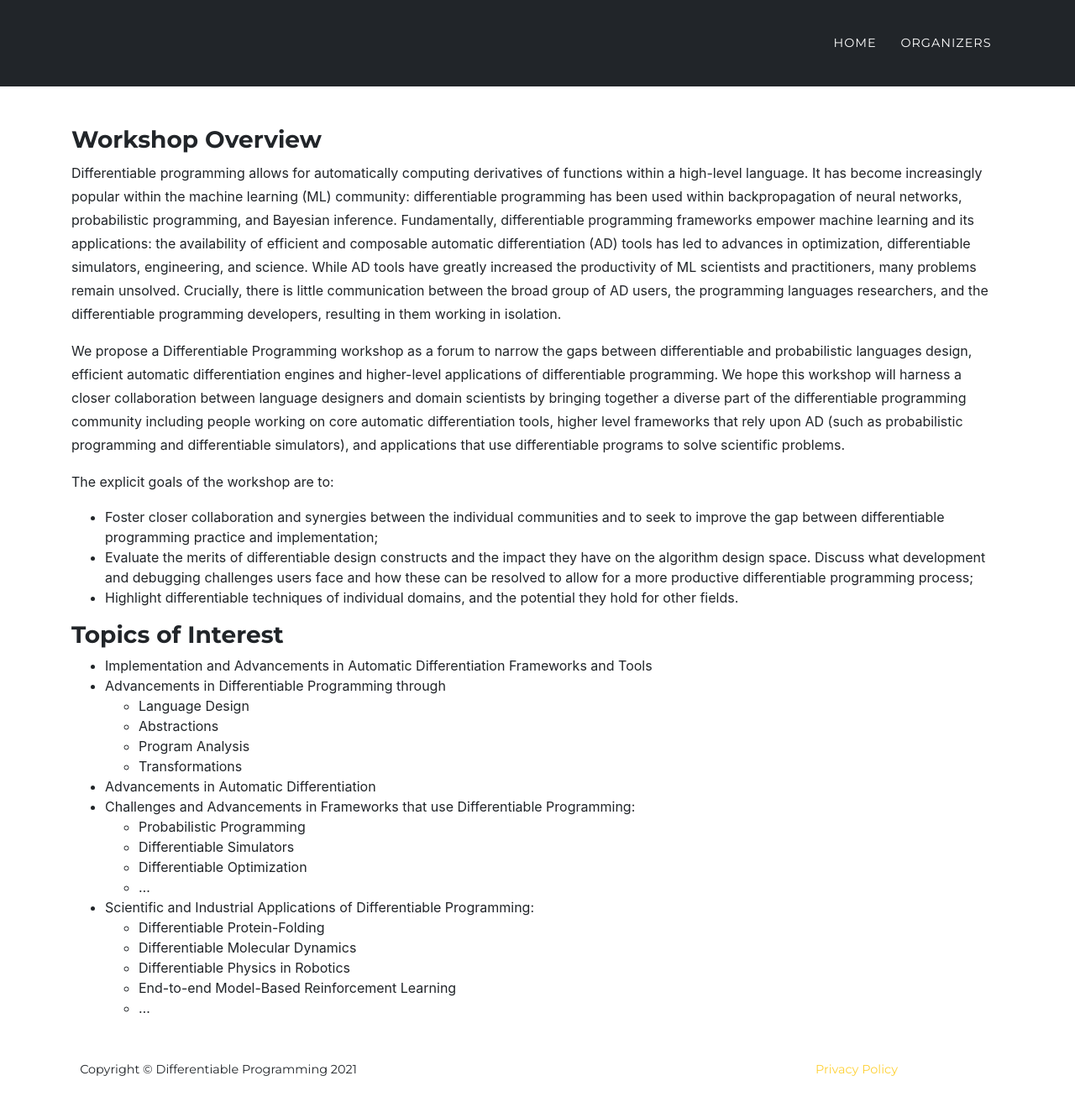
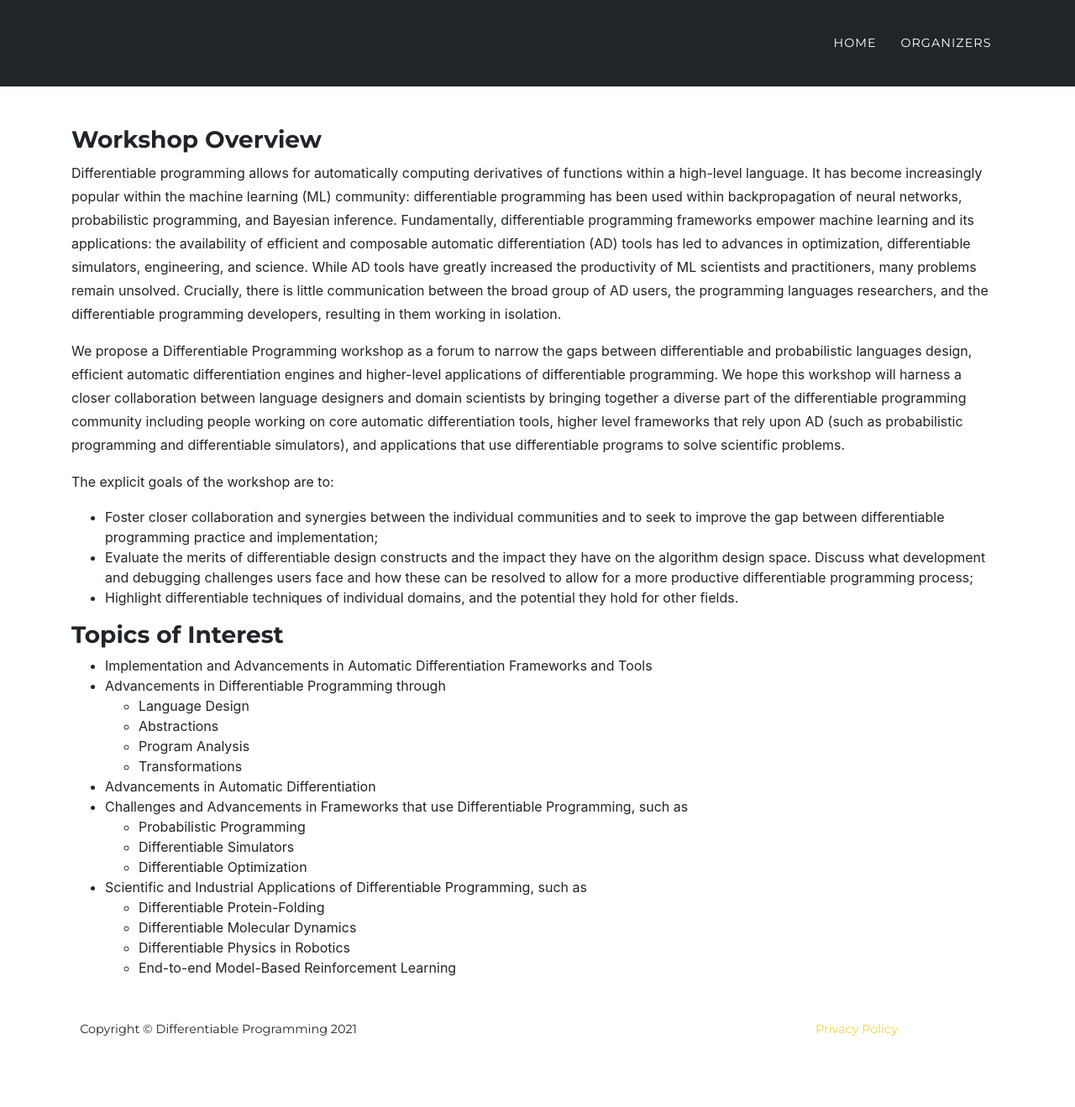
Before and after one commit to mgorinova/www, a Jekyll site: the page built from index.md, in a window 1280 px wide and 1319 px high. Shown: the whole window at 84% size. Built offline with Jekyll 4.4.1, drawn with Linux system fonts in a browser that asks for light colours; nearby versions of some CDN libraries; some web fonts are replaced.

Commit message:
Clean up layout.

```diff
--- a/index.md
+++ b/index.md
@@ -23,14 +23,12 @@ The explicit goals of the workshop are to:
   * Program Analysis
   * Transformations
 * Advancements in Automatic Differentiation
-* Challenges and Advancements in Frameworks that use Differentiable Programming:
+* Challenges and Advancements in Frameworks that use Differentiable Programming, such as
   * Probabilistic Programming
   * Differentiable Simulators
   * Differentiable Optimization
-  * ...
-* Scientific and Industrial Applications of Differentiable Programming:
+* Scientific and Industrial Applications of Differentiable Programming, such as
   * Differentiable Protein-Folding
   * Differentiable Molecular Dynamics
   * Differentiable Physics in Robotics
   * End-to-end Model-Based Reinforcement Learning
-  * ...
```
